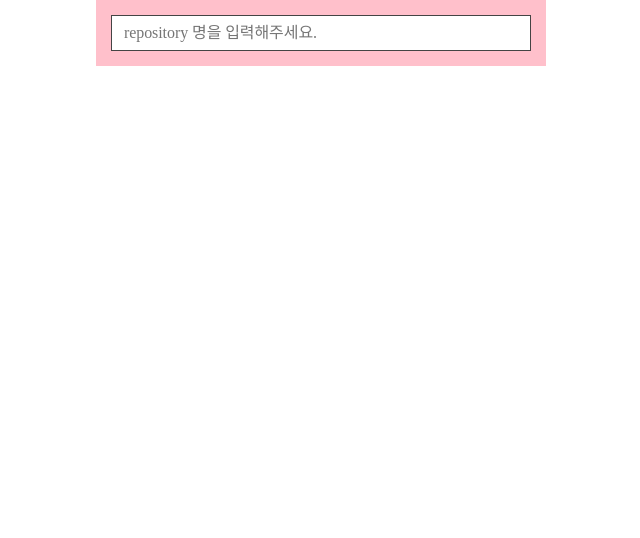
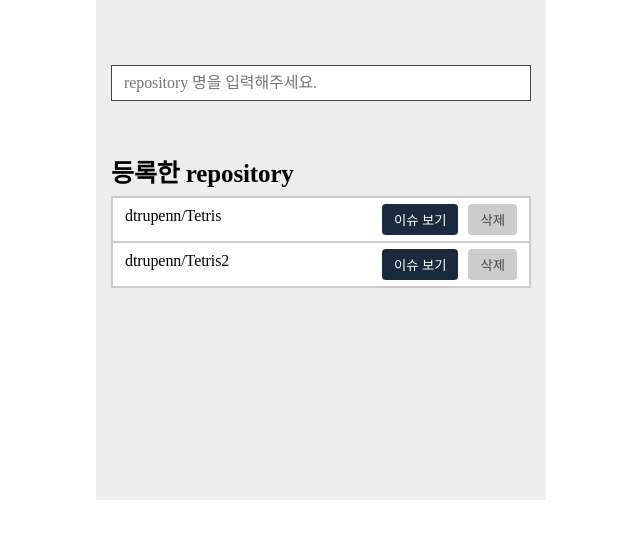
Before and after one commit to jjm2317/github-repo-info, a React (Create React App) app: page / in a window 1280 px wide. Shown: the top 538 px of the page, without its empty margins (319-959 px from the left). Built offline with nearby package versions, Linux system fonts and the light colour scheme; a web font is replaced by a local one.

Commit message:
feat: add RepoList Component

```diff
--- a/src/components/Container.jsx
+++ b/src/components/Container.jsx
@@ -2,10 +2,10 @@ import styled from 'styled-components';
 
 const Container = styled.div`
   padding: 15px;
-  min-height: 100%;
+  min-height: 500px;
   max-width: 450px;
   margin: 0 auto;
-  background-color: pink;
+  background-color: ${({ theme }) => theme.color.lightgrey}55;
 `;
 
 export default Container;
--- a/src/pages/main/MainPage.jsx
+++ b/src/pages/main/MainPage.jsx
@@ -1,11 +1,13 @@
 // import PropTypes from 'prop-types';
 
 import Container from 'components/Container';
+import RepoList from 'pages/main/components/repos/RepoList';
 import Search from 'pages/main/components/search/Search';
 
 const MainPage = () => (
   <Container>
     <Search />
+    <RepoList />
   </Container>
 );
 
--- /dev/null
+++ b/src/pages/main/components/repos/RepoList.jsx
@@ -0,0 +1,57 @@
+import { useNavigate } from 'react-router-dom';
+import styled from 'styled-components';
+
+import Typography from 'components/Typography';
+import useLocalStorage from 'hooks/useLocalStorage';
+import RepoItem from 'pages/main/components/repos/RepoItem';
+
+const RepoList = () => {
+  const [repoList, setRepoList] = useLocalStorage('repos', [
+    { id: 1, full_name: 'dtrupenn/Tetris' },
+    { id: 2, full_name: 'dtrupenn/Tetris2' },
+  ]);
+
+  const navigate = useNavigate();
+
+  const handleIssueButtonClick = (repoName) => () => {
+    navigate(`/repos/${repoName}`);
+  };
+
+  const handleDeleteButtonClick = (repoId) => () => {
+    setRepoList((repos) => repos.filter((repo) => repo.id !== repoId));
+  };
+
+  return (
+    <Container>
+      <Typography type="h2">등록한 repository</Typography>
+      {repoList && (
+        <List>
+          {repoList.map((repo) => (
+            <RepoItem
+              key={repo.id}
+              repo={repo}
+              onDeleteButtonClick={handleDeleteButtonClick(repo.id)}
+              onIssueButtonClick={handleIssueButtonClick(repo.full_name)}
+            />
+          ))}
+        </List>
+      )}
+    </Container>
+  );
+};
+
+export default RepoList;
+
+const Container = styled.section`
+  margin-top: 50px;
+`;
+
+const List = styled.ul`
+  list-style: none;
+  padding: 0;
+  margin: 0;
+  width: 100%;
+  max-height: 200px;
+  background-color: ${({ theme }) => theme.color.white};
+  border: 1px solid ${({ theme }) => theme.color.lightgrey};
+`;
--- a/src/pages/main/components/search/Search.jsx
+++ b/src/pages/main/components/search/Search.jsx
@@ -64,6 +64,7 @@ SearchView.propTypes = {
 
 const Form = styled.form`
   position: relative;
+  margin-top: 50px;
 `;
 
 const List = styled.ul`
```
